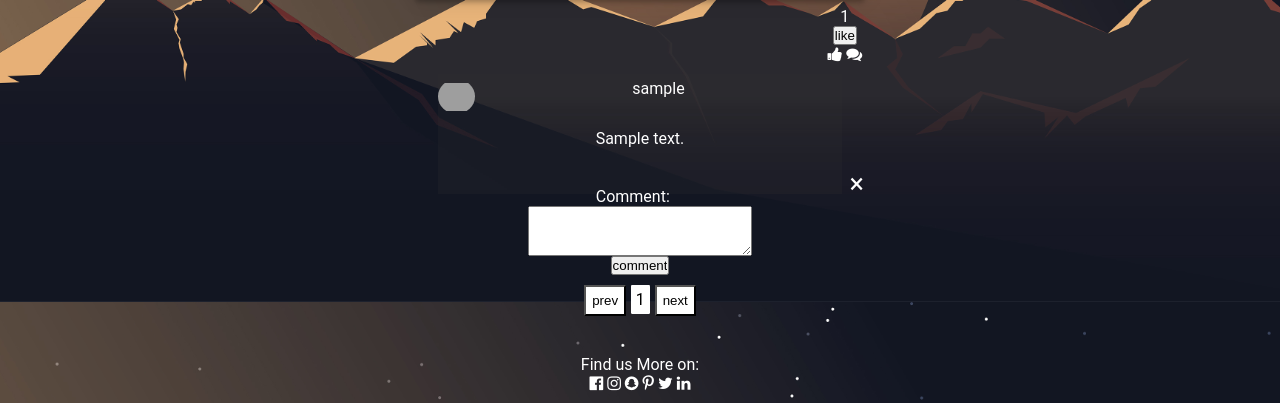
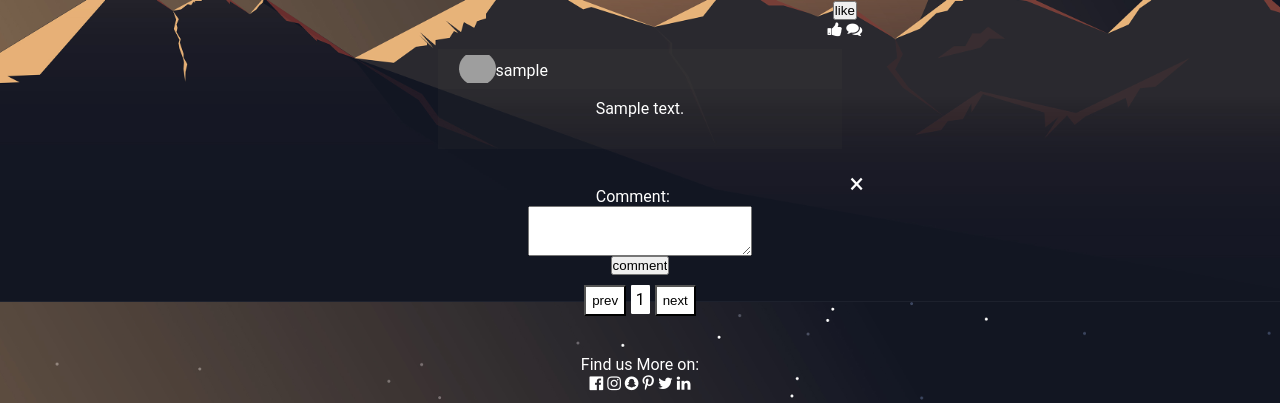
Before and after one commit to Pin-Chyan/camagru, a PHP site: page /camagru/home_html.php?page=1&prev_pos=1 in a window 1280 px wide. Shown: the part 645-1048 px from the top of the page. Run offline with PHP 8.4, Linux system fonts and the light colour scheme; the visitor is signed in with stand-in values (Sample User, id 1); tables that the repository leaves empty or names only in its code hold one stand-in row (values such as "Sample post"); data that the repository does not hold is empty; grey boxes are pictures that could not be loaded.

Commit message:
comment box changed

```diff
--- a/functions/comment_functions.php
+++ b/functions/comment_functions.php
@@ -94,7 +94,7 @@ function home_get_comment($userid,$galleryid){
             <!-- left side text box -->
                 <div class=\"comment-box left\">
                     <img class=\"comment-image\" src=\"https://images5.alphacoders.com/105/thumb-350-1051496.png\">
-				    <a class=\"comment_title\">$name</a>
+				    <a class=\"comment-title\">$name</a>
 			    </div>
 
 		    <!-- right side text box -->
--- a/functions/image_functions.php
+++ b/functions/image_functions.php
@@ -220,7 +220,9 @@ try{
         <form  action=\"api/comment.php?page=$page&prev_pos=$i\" method=\"POST\">
         <input type=\"hidden\" name=\"action\" value=\"add\">
         <input type=\"hidden\" name=\"form_id\" value=\"$i\">
-        <label> Comment: <br>
+        <label class=\"comment-def\">
+        Comment:
+        <br \>
         <textarea id=\"com_$i\" name=\"comment\" class=\"text-box\" required></textarea>
         </label><br>
         <input type=\"submit\" name=\"sub_action\" value=\"comment\">
--- a/styles/test1.css
+++ b/styles/test1.css
@@ -392,7 +392,7 @@ overflow: auto !important;
   width: 90%;
   margin-left: 5%;
   margin-right: 5%;
-  height: 75px;
+  height: 100px;
   /* background: rgba(54, 54, 54, 0.63) !important; */
   /* transition: 0.6s; */
 }
@@ -401,22 +401,23 @@ overflow: auto !important;
   overflow: auto;
   /* float: left; */
   width: 100% !important;
-  background: rgba(54, 54, 54, 0.2) !important;
+  background: rgba(54, 54, 54, 0.4) !important;
   /* background: red !important; */
-  padding-bottom: 5px;
-  padding-top: 5px;
+  padding-bottom: 2px;
+  padding-top: 2px;
   text-align: center !important;
   /* margin-left: 20%; */
-  height: auto !important;
+  height: 40px !important;
   /* background-color: white; */
   /* margin-right: 5%; */
 }
 
 .comment-box.right {
   width: 100% !important;
-  /* float: right; */
+  /* float: left; */
   overflow: auto;
   background: rgba(54, 54, 54, 0.2) !important;
+  height: 60px;
   /* background: blue !important; */
   text-align: center;
   padding-bottom: 10px;
@@ -426,6 +427,7 @@ overflow: auto !important;
 .comment-image {
   /* float: right !important; */
   /* padding: 0px 0px !important; */
+  margin-left: 5%;
   height: 35px !important;
   width: 37px !important;
   border-radius: 50% !important;
@@ -435,5 +437,10 @@ overflow: auto !important;
   }
 
   .comment-title {
-    float: left;
+    margin-top: 10px;
+    float: left !important;
   }
+
+  .comment-def {
+    float:none !important;
+  }
```
